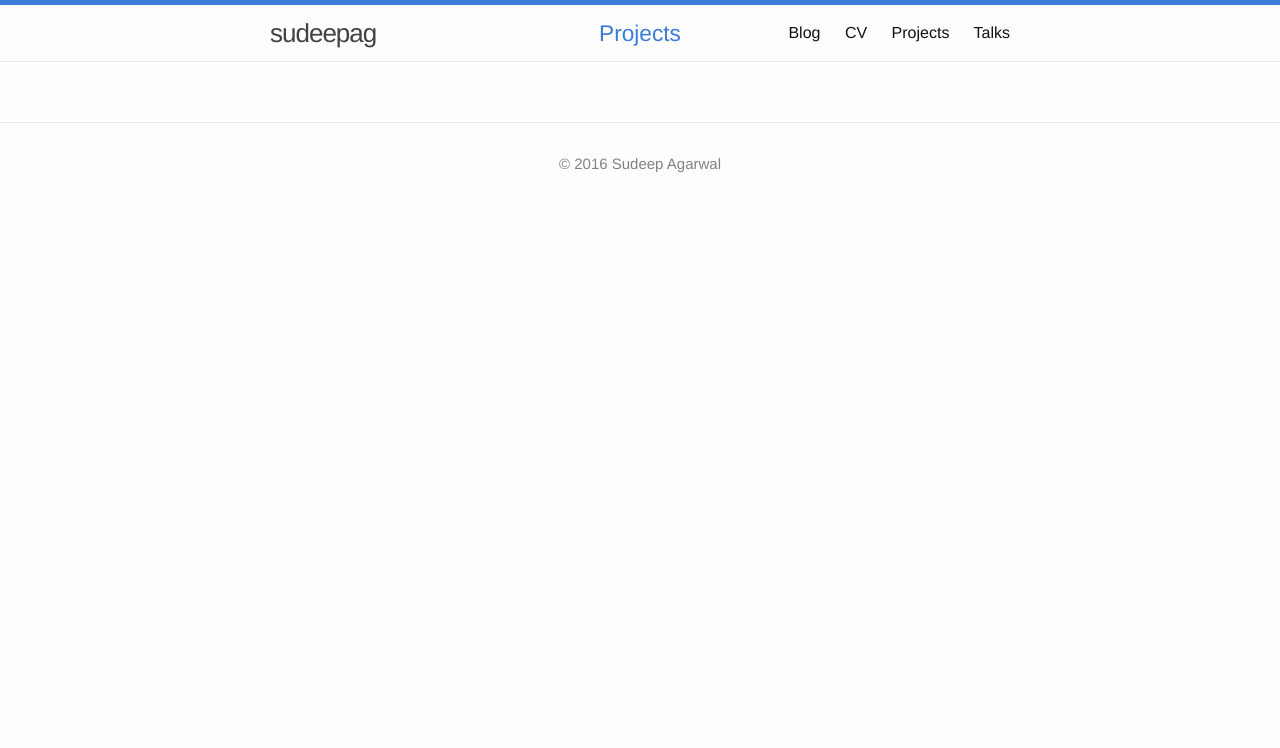
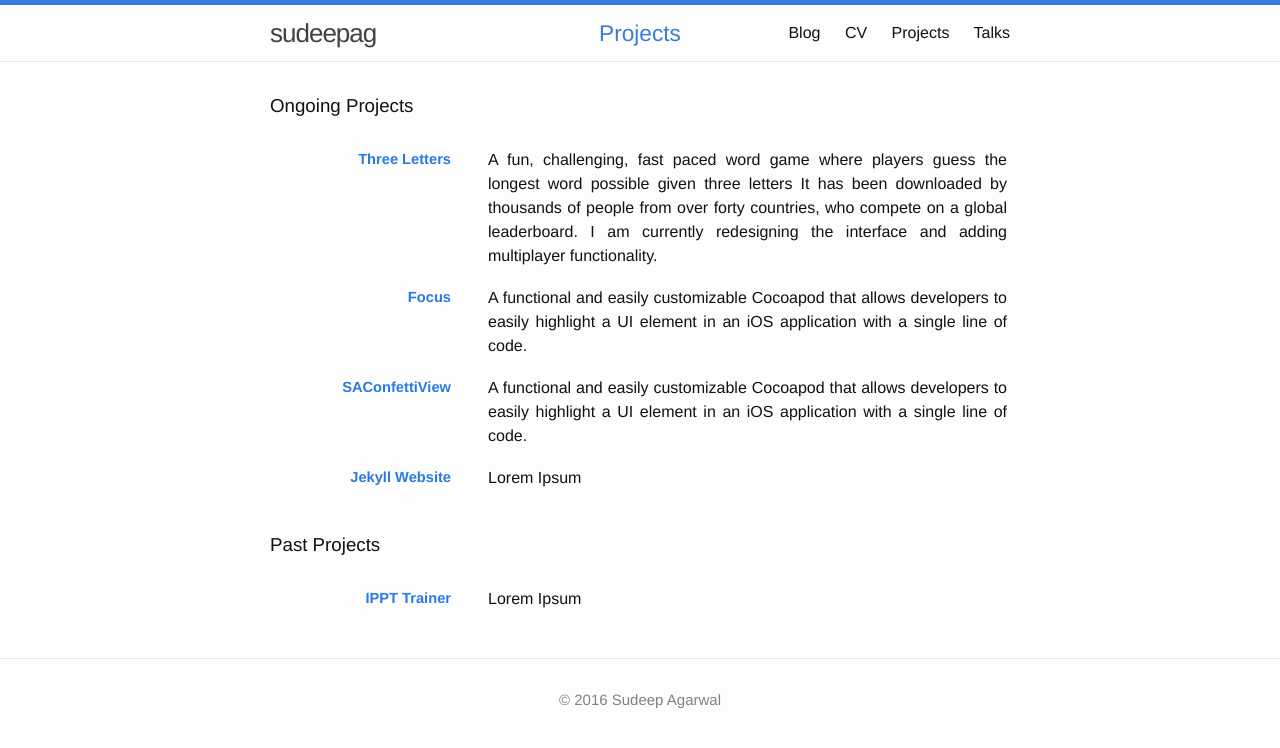
Before and after one commit to sudeepag/sudeep.co, a Jekyll site: the page built from projects.html, in a window 1280 px wide. Shown: the top 748 px of the page. Built offline with Jekyll 4.4.1, drawn with Linux system fonts in a browser that asks for light colours.

Commit message:
Add projects.

```diff
--- a/_sass/_layout.scss
+++ b/_sass/_layout.scss
@@ -370,3 +370,54 @@ $intro-header-padding:     10px;
 //         text-align: left;
 //     }
 // }
+
+/**
+ * Projects
+ */
+.projects {
+
+    ul {
+        list-style: none;
+        margin: 0;
+        padding: 0;
+
+        >li {
+            padding-top: 10px;
+        }
+    }
+
+    img {
+        width: 20px;
+        margin: 0px 6px 4px 2px;
+    }
+
+    table {
+        padding-top: 10px;
+    }
+
+    tr {
+
+        >td {
+            padding-bottom: 15px;
+            vertical-align: top;
+            text-align: justify;
+        }
+
+        >td:nth-child(odd) {
+            width: 178px;
+            text-align: right;
+            font-weight: 600;
+            font-size: 11pt;
+            padding-right: 15px;
+
+            // @include isPhone() {
+            //     width: 20%;
+            //     text-align: left;
+            // }
+        }
+
+        >td:nth-child(even) {
+            padding-left: 20px;
+        }
+    }
+}
--- a/projects.html
+++ b/projects.html
@@ -3,3 +3,43 @@ title: Projects
 layout: default
 permalink: /projects/
 ---
+
+<div class="projects">
+    <h3>Ongoing Projects</h3>
+    <table>
+    	<tr>
+    		<td><a href="https://itunes.apple.com/us/app/three-letters/id916463281?mt=8">Three Letters</a></td>
+    		<td>
+            A fun, challenging, fast paced word game where players guess the longest word possible given three letters
+            It has been downloaded by thousands of people from over forty countries, who compete on a global leaderboard.
+            I am currently redesigning the interface and adding multiplayer functionality.
+            </td>
+    	</tr>
+        <tr>
+    		<td><a href="https://github.com/sudeepag/Focus">Focus</a></td>
+    		<td>
+            A functional and easily customizable Cocoapod that allows developers to easily highlight a UI element
+            in an iOS application with a single line of code.
+            </td>
+    	</tr>
+        <tr>
+    		<td><a href="https://github.com/sudeepag/Focus">SAConfettiView</a></td>
+    		<td>
+            A functional and easily customizable Cocoapod that allows developers to easily highlight a UI element
+            in an iOS application with a single line of code.
+            </td>
+    	</tr>
+        <tr>
+    		<td><a href="https://sudeepag.github.io">Jekyll Website</a></td>
+    		<td>Lorem Ipsum</td>
+    	</tr>
+    </table>
+    </br>
+    <h3>Past Projects</h3>
+    <table>
+    	<tr>
+    		<td><a href="https://itunes.apple.com/us/app/ippt-trainer/id909369367?mt=8">IPPT Trainer</a></td>
+    		<td>Lorem Ipsum</td>
+    	</tr>
+    </table>
+</div>
```
